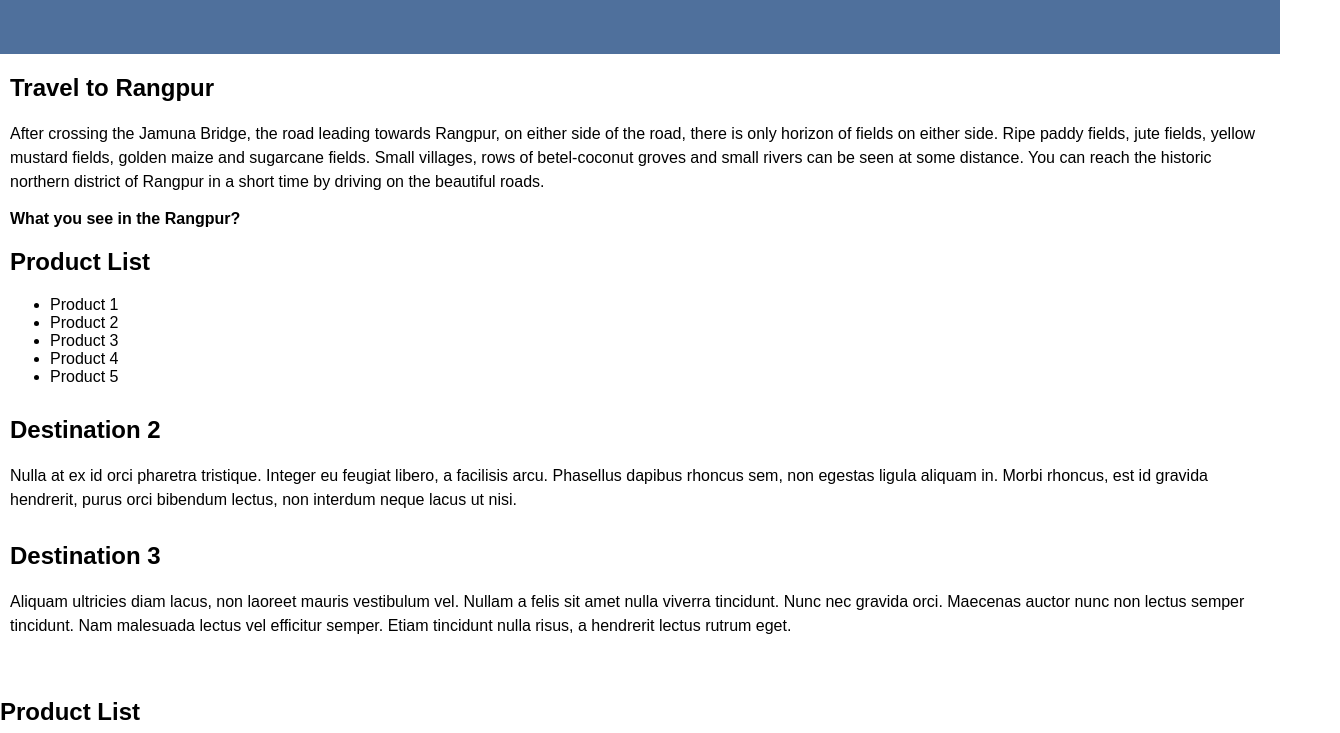
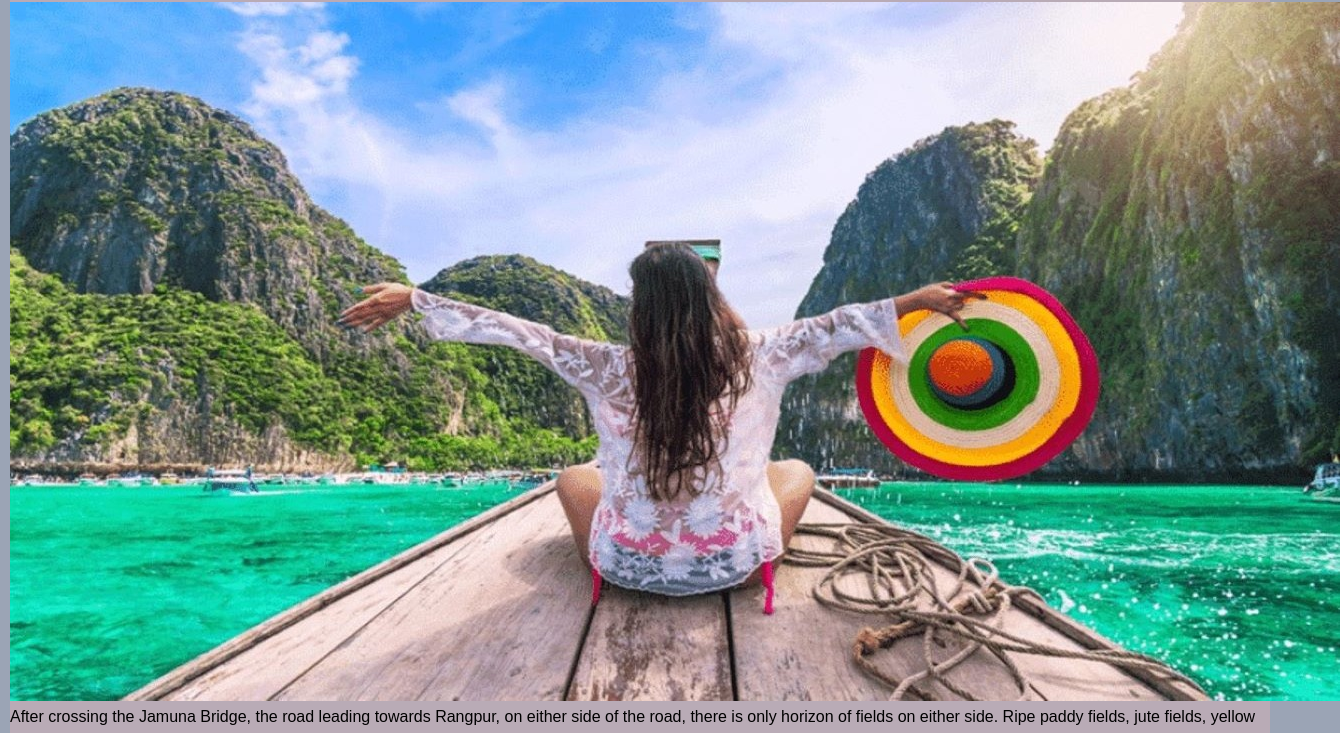
Before and after one commit to zakir85/travelling-blogs-repo, a plain HTML site: page index.html in a window 1280 px wide. Shown: the part 135-868 px from the top of the page, 1340 px wide, since content can reach past the window. Drawn offline with Linux system fonts and the light colour scheme.

Commit message:
test commit

```diff
--- a/index.html
+++ b/index.html
@@ -10,10 +10,10 @@
 
   <!--This part is internal css -->
   <style>
-    header {
+    header{
       background-color: #4F709C;
       color: #fff;
-      padding: 20px;
+      padding: 10px;
       text-align: center;
       font-size: 30px;
     }
@@ -24,12 +24,18 @@
 <body>
   <header>
     <!-- blog color is inline css -->
-    <h1>My Travel <i style="color: #E57C23;">Blog</i></h1>
+    <h1>My Travel <i style="color: #E57C23;">Blogs</i></h1>
   </header>
 
   <main>
-    <article div="city">
+    <article class="city">
       <h2>Travel to Rangpur </h2>
+
+      <div>
+        <img src="images/girlonboat.jpg" alt="girl on a boat">
+
+      </div>
+
       <div class="description">
         <p> After crossing the Jamuna Bridge, the road leading towards Rangpur, on either side of the road, there is only horizon of fields on either side. Ripe paddy fields, jute fields, yellow mustard fields, golden maize and sugarcane fields. Small villages, rows of betel-coconut groves and small rivers can be seen at some distance. You can reach the historic northern district of Rangpur in a short time by driving on the beautiful roads.
         </p>
@@ -46,21 +52,15 @@
               <li>Product 5</li>
           </ul>
       </div>
+
     </div>
     </article>
 
-    <article>
-      <h2>Destination 2</h2>
-      <p>Nulla at ex id orci pharetra tristique. Integer eu feugiat libero, a facilisis arcu. Phasellus dapibus rhoncus sem, non egestas ligula aliquam in. Morbi rhoncus, est id gravida hendrerit, purus orci bibendum lectus, non interdum neque lacus ut nisi.</p>
-    </article>
 
-    <article>
-      <h2>Destination 3</h2>
-      <p>Aliquam ultricies diam lacus, non laoreet mauris vestibulum vel. Nullam a felis sit amet nulla viverra tincidunt. Nunc nec gravida orci. Maecenas auctor nunc non lectus semper tincidunt. Nam malesuada lectus vel efficitur semper. Etiam tincidunt nulla risus, a hendrerit lectus rutrum eget.</p>
-    </article>
   </main>
 
-  <section>
+ <!--
+   <section>
     <div>
         <h1>Product List</h1>
         <ul>
@@ -73,6 +73,10 @@
     </div>
 
   </section>
+ -->
 
 </body>
+<footer>
+  All right preserved by Zakir Hossen
+</footer>
 </html>
--- a/style.css
+++ b/style.css
@@ -1,26 +1,38 @@
 /* This part is external css */
-
+*{
+  margin: 0;
+}
 
 
     body {
       font-family: Arial, sans-serif;
       margin: 0;
       padding: 0;
+      background-color:#9BA4B5;
     }
 
 
     main {
       max-width:100%;
-      margin: 10px auto;
-      padding: 10px;
+      margin: 0 auto;
+      padding: 0 10px;
+
     }
 
-    article {
-      margin-bottom: 30px;
+    .city {
+      /*margin-bottom: 30px;*/
+      align-items: center;
+      justify-content: center;
+      background-color: rgba(247, 185, 185, 0.314);
+      display: block;
     }
 
     h2 {
-      margin-top: 0;
+      padding: 10px;
+      text-align: center;
+      color: #4408bb;
+      font-size: 24px;
+
     }
 
     p {
```
